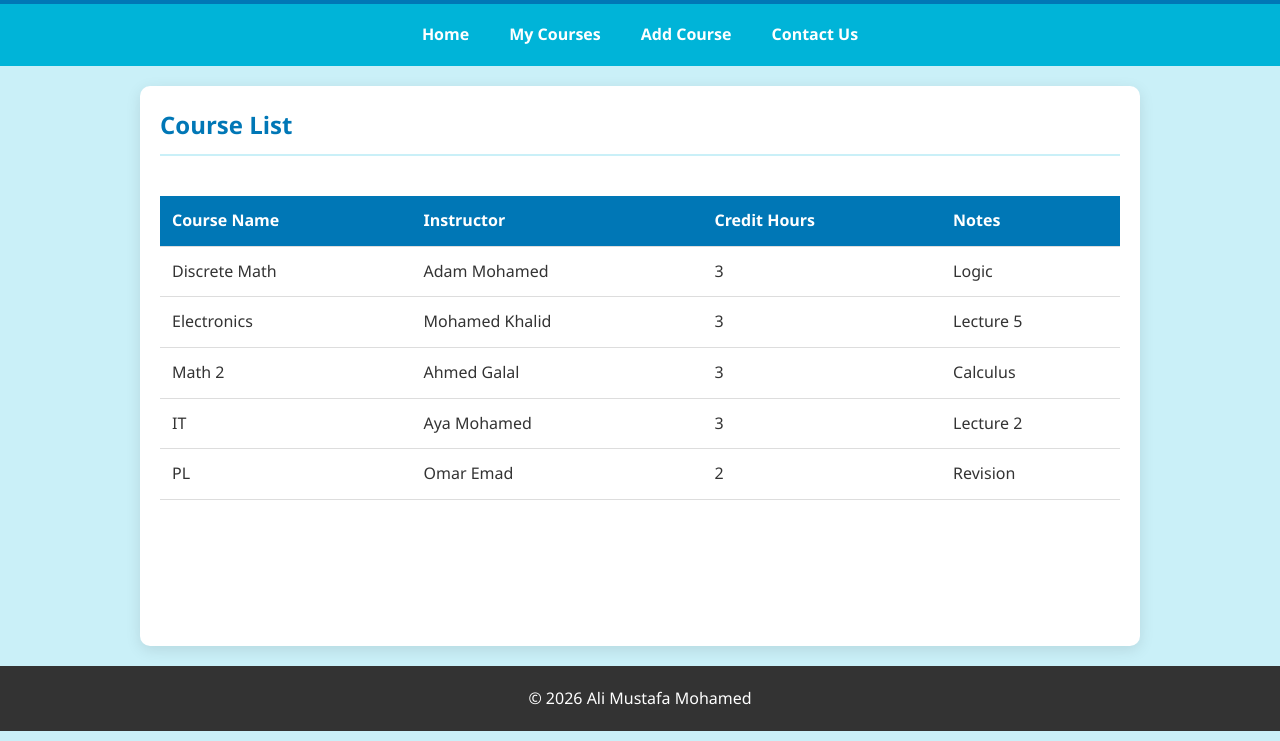
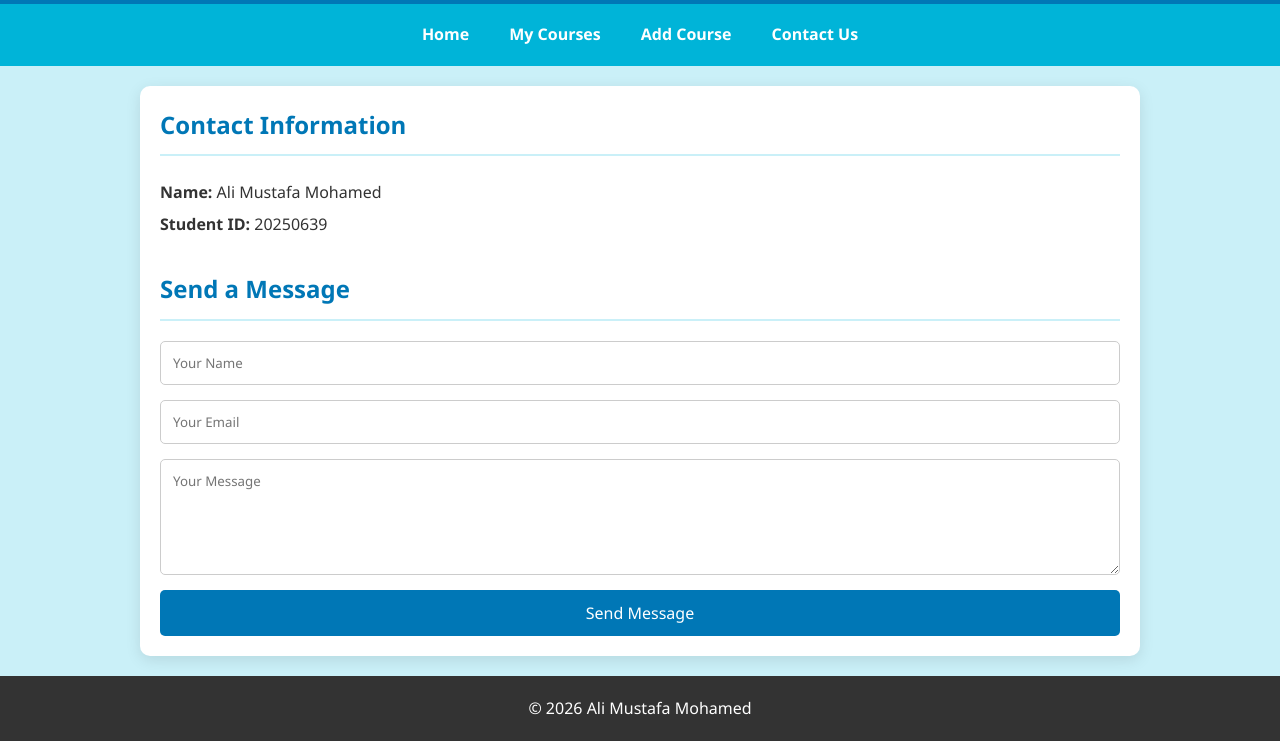
Before and after one commit to ali954-dot/Personal-Course-Organizer1, a plain HTML site: page courses.html in a window 1280 px wide. Shown: the part 79-820 px from the top of the page. Drawn offline with Linux system fonts and the light colour scheme.

Commit message:
Update courses.html

```diff
--- a/courses.html
+++ b/courses.html
@@ -3,12 +3,12 @@
 <head>
     <meta charset="UTF-8">
     <meta name="viewport" content="width=device-width, initial-scale=1.0">
-    <title>My Courses</title>
+    <title>Contact Us</title>
     <link rel="stylesheet" href="style.css">
 </head>
 <body>
     <header>
-        <h1>My Enrolled Courses</h1>
+        <h1>Get In Touch</h1>
     </header>
     <nav>
         <a href="index.html">Home</a>
@@ -17,26 +17,19 @@
         <a href="contact.html">Contact Us</a>
     </nav>
     <main>
-        <h2>Course List</h2>
-        <div class="table-container">
-            <table>
-                <thead>
-                    <tr>
-                        <th>Course Name</th>
-                        <th>Instructor</th>
-                        <th>Credit Hours</th>
-                        <th>Notes</th>
-                    </tr>
-                </thead>
-                <tbody>
-                    <tr><td>Discrete Math</td><td>Adam Mohamed</td><td>3</td><td>Logic</td></tr>
-                    <tr><td>Electronics</td><td>Mohamed Khalid</td><td>3</td><td>Lecture 5</td></tr>
-                    <tr><td>Math 2</td><td>Ahmed Galal</td><td>3</td><td>Calculus</td></tr>
-                    <tr><td>IT</td><td>Aya Mohamed</td><td>3</td><td>Lecture 2</td></tr>
-                    <tr><td>PL</td><td>Omar Emad</td><td>2</td><td>Revision</td></tr>
-                </tbody>
-            </table>
+        <h2>Contact Information</h2>
+        <div style="margin-bottom: 30px; line-height: 2;">
+            <p><strong>Name:</strong> Ali Mustafa Mohamed</p>
+            <p><strong>Student ID:</strong> 20250639</p>
         </div>
+
+        <h2>Send a Message</h2>
+        <form>
+            <input type="text" placeholder="Your Name" required>
+            <input type="email" placeholder="Your Email" required>
+            <textarea placeholder="Your Message" rows="5" required></textarea>
+            <button type="button">Send Message</button>
+        </form>
     </main>
     <footer>
         <p>&copy; 2026 Ali Mustafa Mohamed</p>
```
